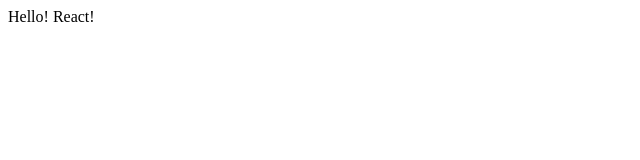
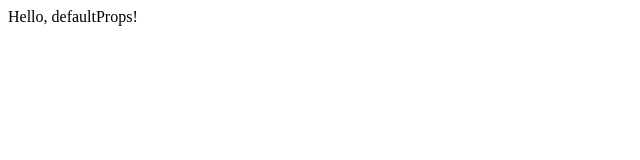
Before and after one commit to vlsk3104/react-starter-kit-in-typescript-with-node-v12.14.1-1.5, a React (Create React App) app: page / in a window 1280 px wide. Shown: the top 160 px of the page, without its empty margins (0-640 px from the left). Built offline with nearby package versions, Linux system fonts and the light colour scheme.

Commit message:
Function Components 初級

```diff
--- a/src/App.tsx
+++ b/src/App.tsx
@@ -1,11 +1,15 @@
 import React from 'react';
 
 interface AppProps {
-  message: string;
+  message?: string;
 }
 
-const App = ({message}: AppProps) => {
+const App: React.FunctionComponent<AppProps> = ({message}) => {
   return <div>{message}</div>;
 };
 
+App.defaultProps = {
+  message: 'Hello, defaultProps!',
+};
+
 export default App;
--- a/src/index.tsx
+++ b/src/index.tsx
@@ -2,7 +2,4 @@
 import ReactDOM from 'react-dom';
 import App from './App';
 
-ReactDOM.render(
- <App message="Hello! React!" />,
- document.getElementById('root')
-);
+ReactDOM.render(<App />,document.getElementById('root'));
```
